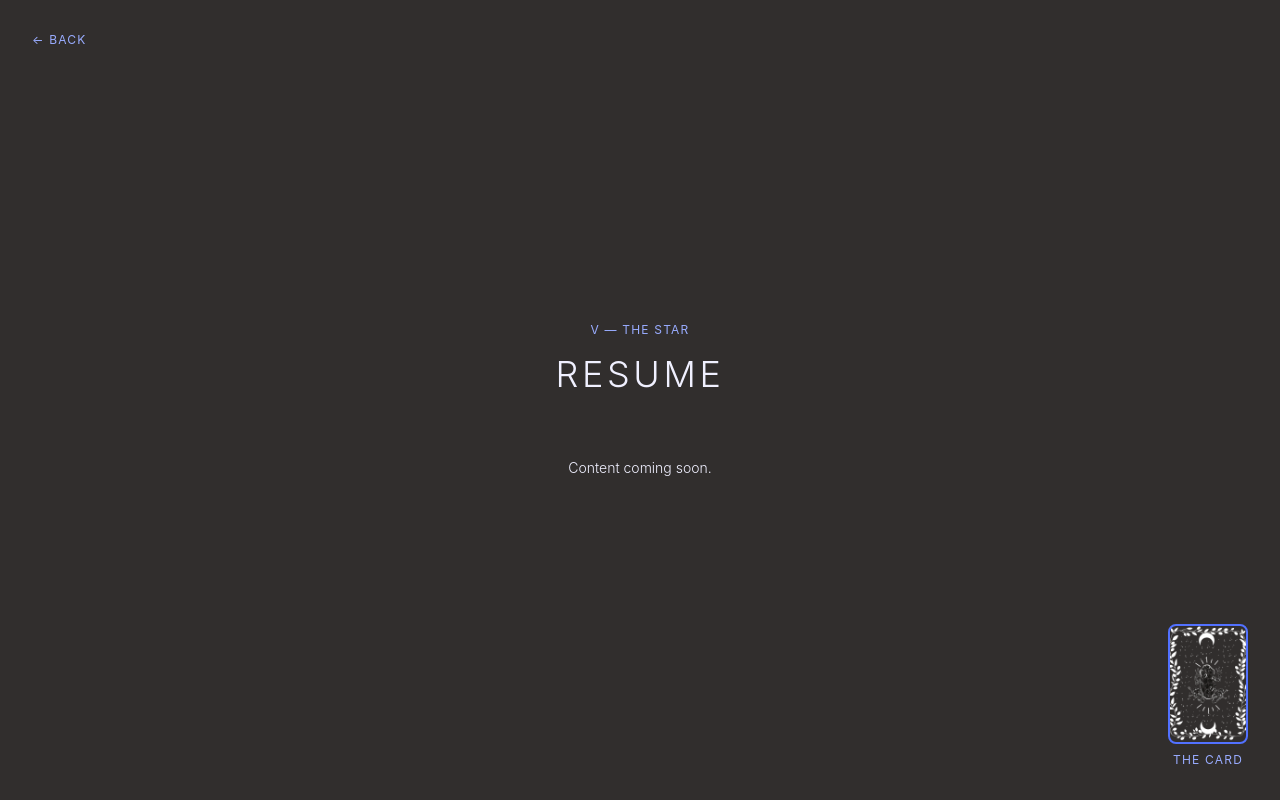
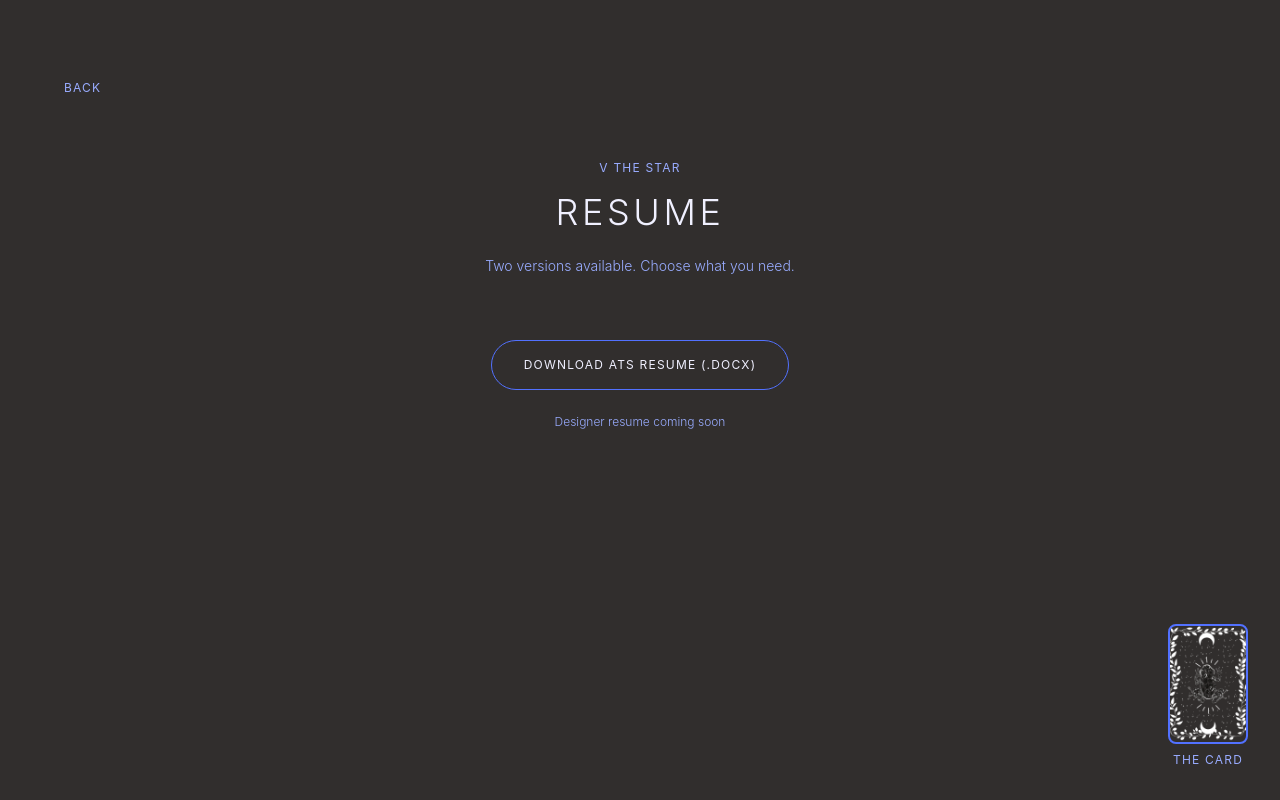
Before and after one commit to blunte11/blunte-portfolio, a React (Vite) app: page /resume in a window 1280 px wide. Built offline with nearby package versions, Linux system fonts and the light colour scheme.

Commit message:
feat: resume page with ATS download, MiniCard on all pages

```diff
--- a/src/pages/Resume.jsx
+++ b/src/pages/Resume.jsx
@@ -3,33 +3,18 @@ import MiniCard from '../components/MiniCard'
 
 function Resume() {
   return (
-    <main
-      className="min-h-screen flex flex-col items-center justify-center px-8"
-      style={{ backgroundColor: '#312e2d' }}
-    >
-      <TransitionLink
-        to="/"
-        className="absolute top-8 left-8 text-xs tracking-widest uppercase"
-        style={{ color: '#99acff' }}
-      >
-        ← Back
+    <main className="min-h-screen flex flex-col items-center px-16 py-20" style={{ backgroundColor: '#312e2d' }}>
+      <TransitionLink to="/" className="self-start text-xs tracking-widest uppercase mb-16" style={{ color: '#99acff' }}>
+        Back
       </TransitionLink>
-
-      <p className="text-xs tracking-widest uppercase mb-4" style={{ color: '#99acff' }}>
-        V — The Star
-      </p>
-      <h1 className="text-4xl font-light tracking-widest uppercase mb-16" style={{ color: '#f0f0ff' }}>
-        Resume
-      </h1>
-
-      <p className="text-sm font-light" style={{ color: '#f0f0ff' }}>
-        Content coming soon.
-      </p>
-
-      <MiniCard
-        number="V"
-        meaning="The Star is hope and direction — where you're headed, not just where you've been. Resume lives here because credentials are just the beginning of the story."
-      />
+      <p className="text-xs tracking-widest uppercase mb-4" style={{ color: '#99acff' }}>V The Star</p>
+      <h1 className="text-4xl font-light tracking-widest uppercase mb-6" style={{ color: '#f0f0ff' }}>Resume</h1>
+      <p className="text-sm font-light mb-16 text-center max-w-md" style={{ color: '#99acff' }}>Two versions available. Choose what you need.</p>
+      <div className="flex flex-col gap-6 items-center">
+        <a href="/Brit-Lunte-Website-Designer-2026.docx" download className="text-xs tracking-widest uppercase px-8 py-4 rounded-full" style={{ color: '#f0f0ff', border: '1px solid #5271ff', textDecoration: 'none' }}>Download ATS Resume (.docx)</a>
+        <p className="text-xs font-light" style={{ color: '#99acff' }}>Designer resume coming soon</p>
+      </div>
+      <MiniCard number="V" meaning="The Star is hope and direction, where you are headed, not just where you have been. Resume lives here because credentials are just the beginning of the story." />
     </main>
   )
 }
```
Also changed, not shown: 1 other file (tests, documents, lock files or other folders).
